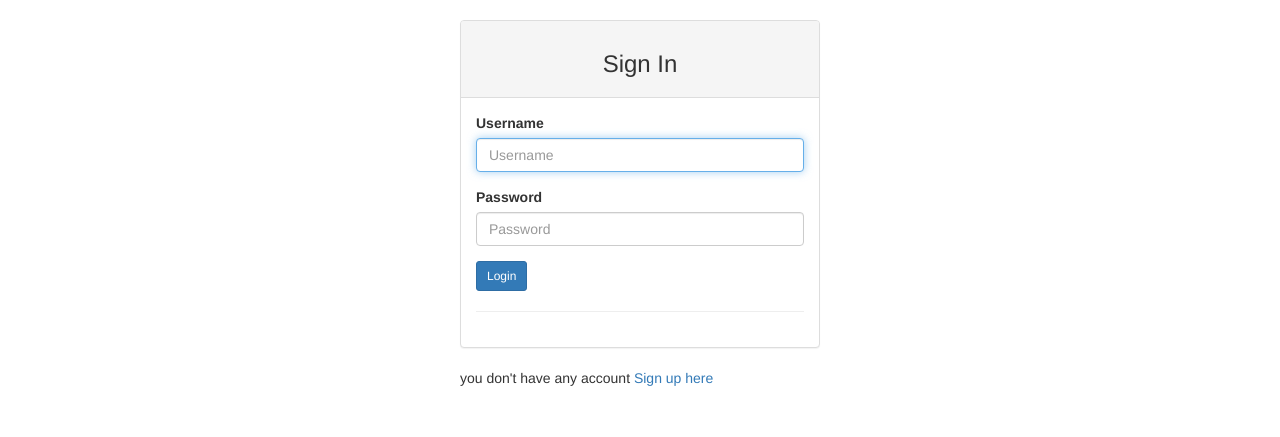
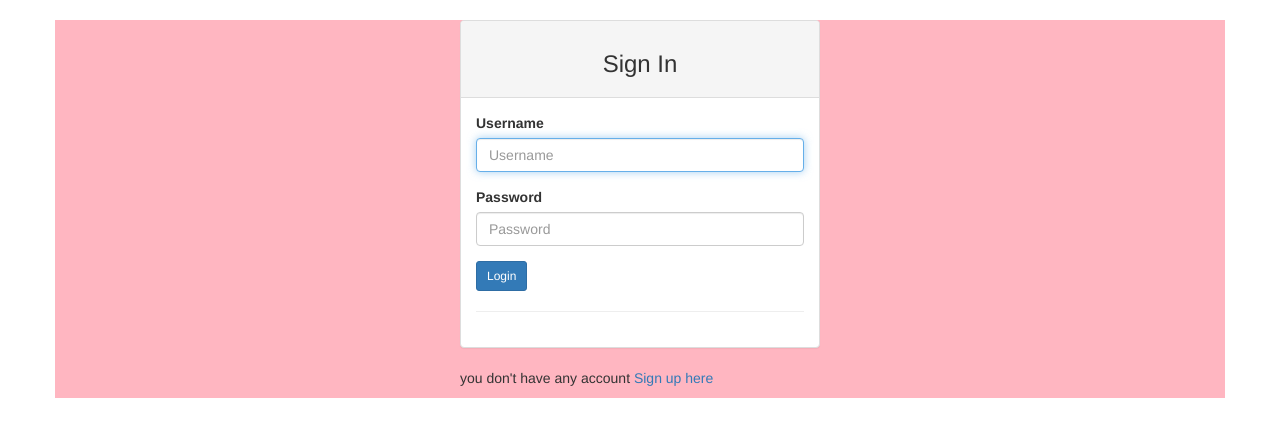
Before and after one commit to sandrineTuyizere/Instagram-App, a Django app: page /login/ in a window 1280 px wide. Shown: the part 86-523 px from the top of the page. Run offline with Django 3.2, Linux system fonts and the light colour scheme; some libraries are stand-ins or nearby versions; some web fonts are replaced.

Commit message:
modifying login.html

```diff
--- a/account/templates/registration/login.html
+++ b/account/templates/registration/login.html
@@ -2,7 +2,7 @@
 {% load bootstrap3 %}
 {% block content %}
 <div class="container">
-  <div class="row">
+  <div class="row" style="background-color: lightpink;">
     <!-- Empty div -->
     <div class="col-md-4"></div>
     <div class="col-md-4">
```
